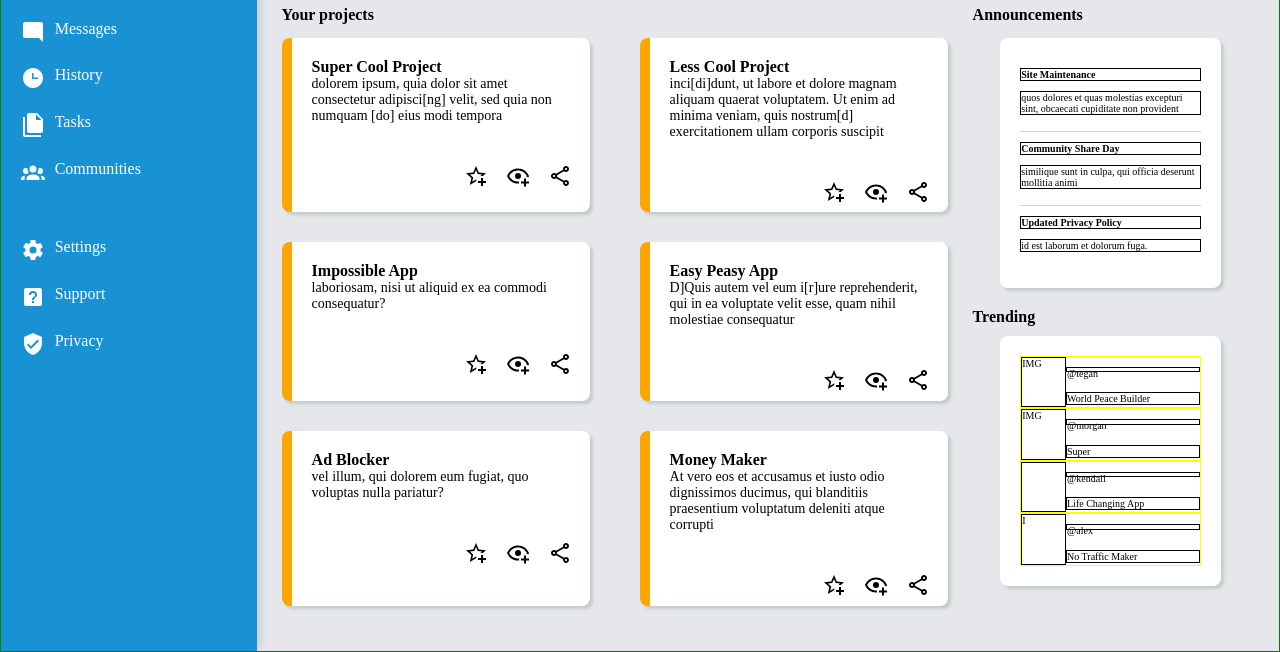
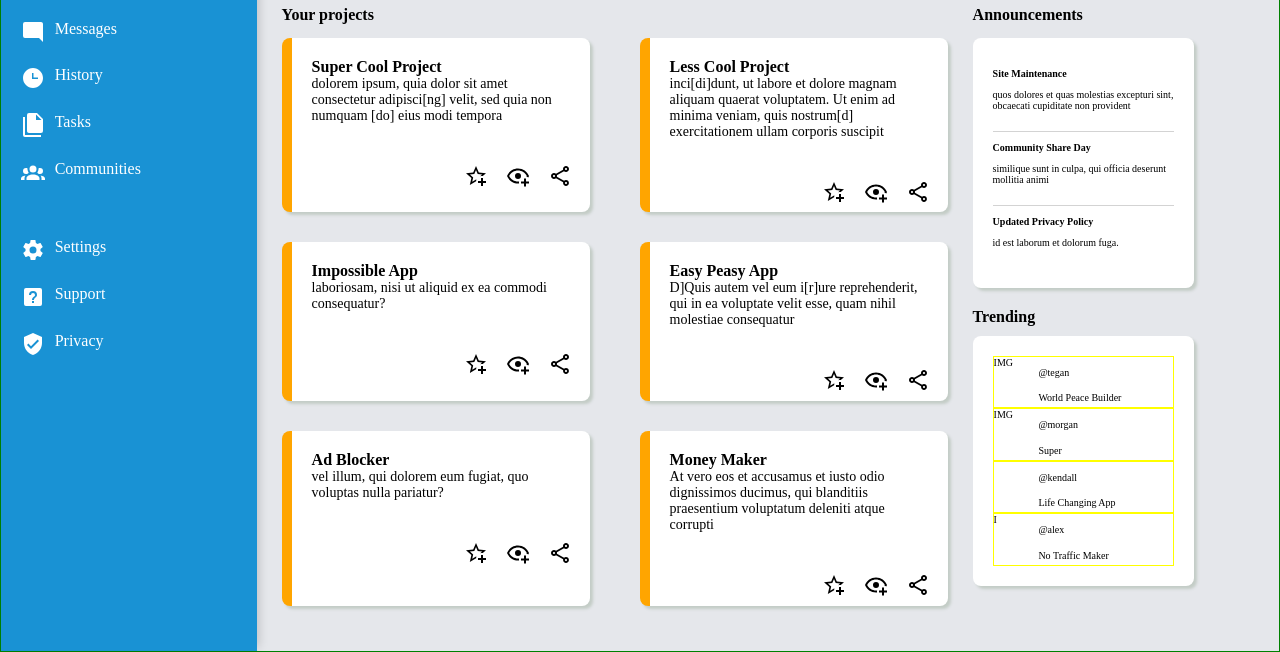
Before and after one commit to darek632/Admin-dashboard, a plain HTML site: page index.html in a window 1280 px wide. Shown: the part 148-800 px from the top of the page. Drawn offline with Linux system fonts and the light colour scheme.

Commit message:
fix blog positioning

```diff
--- a/styles.css
+++ b/styles.css
@@ -243,7 +243,7 @@ margin: 0;
 .blog {
     display: grid;
     grid-template-rows: 47.5% 5% 47.5%;
-    justify-items:center
+    justify-items:center;
 
 }
 
@@ -259,6 +259,7 @@ margin: 0;
     width: 80%;
     background-color: #FFFFFF;
     border-radius: 8px;
+    justify-self: start;;
     /* border: 1px solid red; */
 }
 
@@ -269,7 +270,8 @@ margin: 0;
 
 .news > p, .trenders > p, .trenders > span {
     font-size: 10px;
-border: 1px solid black;}
+/* border: 1px solid black; */
+}
 
 
 
```
